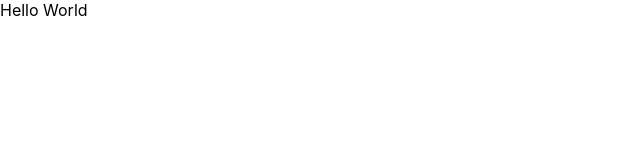
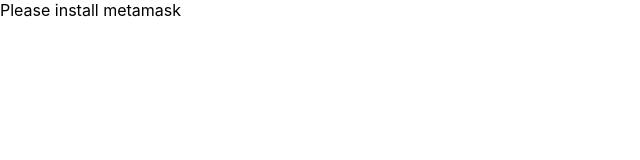
Before and after one commit to garyghayrat/MusicGemz, a React (Create React App) app in the folder frontend/: page / in a window 1280 px wide. Shown: the top 160 px of the page, without its empty margins (0-640 px from the left). Built offline with nearby package versions, Linux system fonts and the light colour scheme.

Commit message:
make app context

```diff
--- a/frontend/package.json
+++ b/frontend/package.json
@@ -10,6 +10,7 @@
     "@types/node": "^16.11.26",
     "@types/react": "^17.0.39",
     "@types/react-dom": "^17.0.12",
+    "ethers": "^5.5.4",
     "react": "^17.0.2",
     "react-dom": "^17.0.2",
     "react-scripts": "5.0.0",
--- /dev/null
+++ b/frontend/src/components/Fallback.tsx
@@ -0,0 +1,7 @@
+import React from "react";
+
+const Fallback = () => {
+	return <div>Please install metamask</div>;
+};
+
+export default Fallback;
--- /dev/null
+++ b/frontend/src/context/AppContext.tsx
@@ -0,0 +1,60 @@
+import React, { createContext, useContext, useState, useEffect } from "react";
+
+import { ethers } from "ethers";
+
+import Fallback from "../components/Fallback";
+
+declare global {
+	interface Window {
+		ethereum: any;
+	}
+}
+
+const AppContext = createContext({});
+
+const AppContextProvider: React.FC = ({ children }) => {
+	const [isMetamaskInstalled, setIsMetamaskInstalled] = useState(false);
+	const [selectedAccount, setSelectedAccount] = useState<string>();
+
+	useEffect(() => {
+		if (window.ethereum) {
+			setIsMetamaskInstalled(true);
+		}
+	}, []);
+
+	const connectWallet = async () => {
+		const [selectedAccount] = (await window.ethereum.request({
+			method: "eth_requestAccounts",
+		})) as string[];
+
+		if (selectedAccount) {
+			setSelectedAccount(selectedAccount);
+		}
+	};
+
+	// const _initializeEthers = async () => {
+	// 	const _provider = new ethers.providers.Web3Provider(window.ethereum);
+	// 	const _signer = _provider.getSigner(selectedAccount);
+
+	// 	console.log(_provider);
+	// 	console.log(_signer);
+
+	// 	const _zinx = new ethers.Contract(
+	// 		contractAddress.Zinx,
+	// 		ZinxArtifact.abi,
+	// 		_signer._address ? _signer : _provider
+	// 	);
+
+	// 	setZinx(_zinx);
+	// };
+
+	return (
+		<AppContext.Provider value={{}}>
+			{!isMetamaskInstalled ? <Fallback /> : children}
+		</AppContext.Provider>
+	);
+};
+
+export const useAppContext = () => useContext(AppContext);
+
+export default AppContextProvider;
--- a/frontend/src/index.tsx
+++ b/frontend/src/index.tsx
@@ -1,14 +1,17 @@
-import React from 'react';
-import ReactDOM from 'react-dom';
-import './index.css';
-import App from './App';
-import reportWebVitals from './reportWebVitals';
+import React from "react";
+import ReactDOM from "react-dom";
+import "./index.css";
+import App from "./App";
+import reportWebVitals from "./reportWebVitals";
+import AppContextProvider from "./context/AppContext";
 
 ReactDOM.render(
-  <React.StrictMode>
-    <App />
-  </React.StrictMode>,
-  document.getElementById('root')
+	<React.StrictMode>
+		<AppContextProvider>
+			<App />
+		</AppContextProvider>
+	</React.StrictMode>,
+	document.getElementById("root")
 );
 
 // If you want to start measuring performance in your app, pass a function
```
Also changed, not shown: 1 other file (tests, documents, lock files or other folders).
